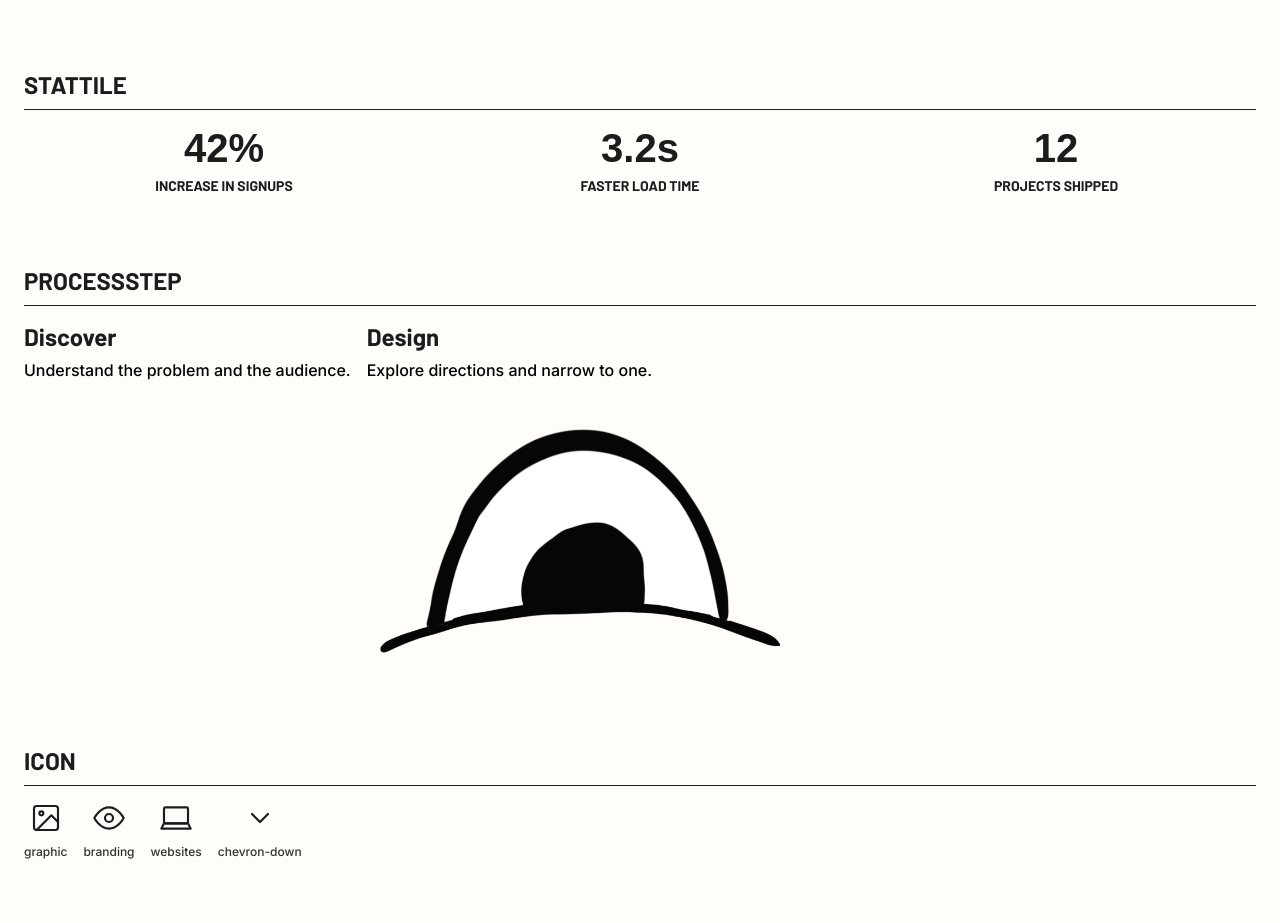
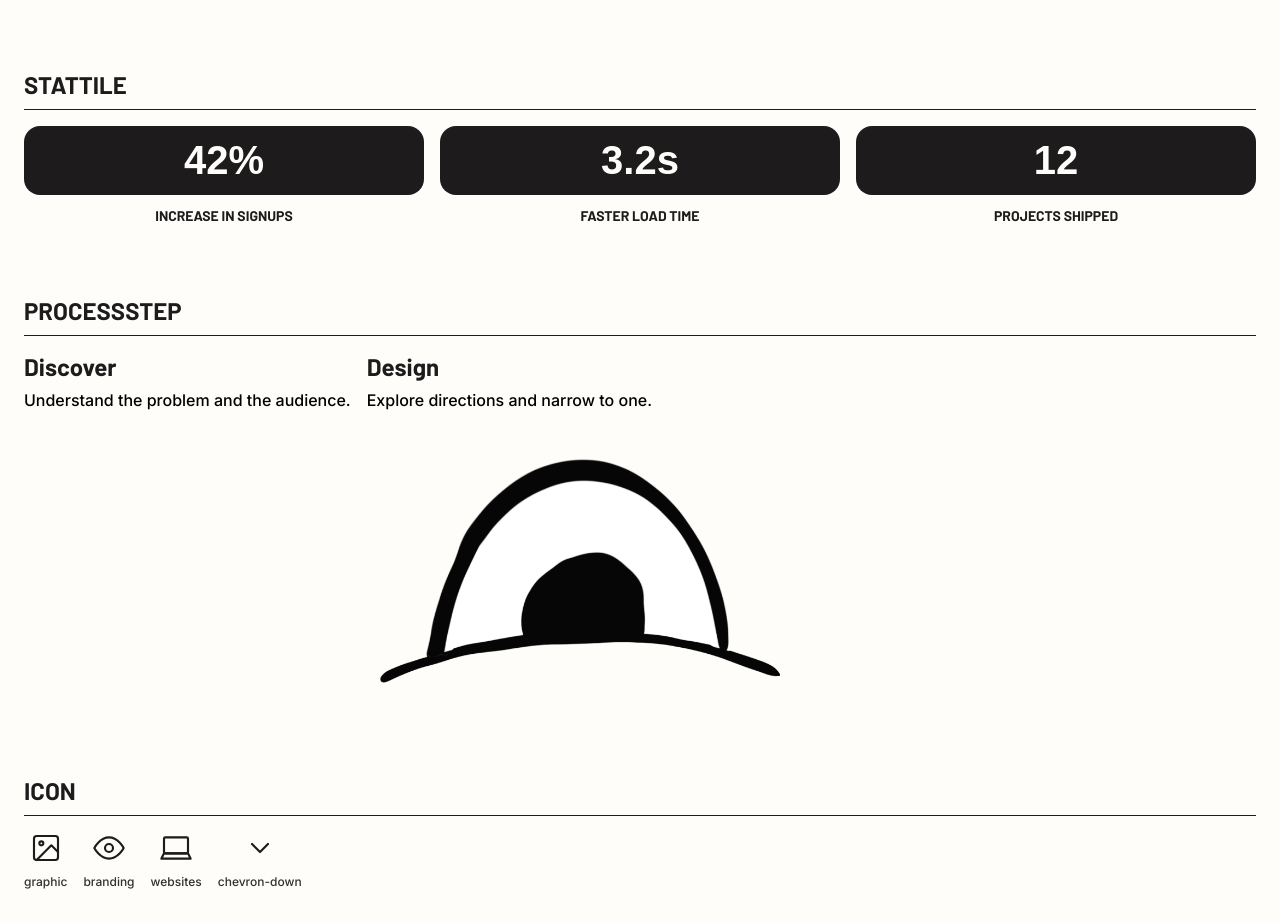
Before and after one commit to Fauxdeedle/site-portfolio, a Next.js app: page /style-guide in a window 1280 px wide. Shown: the part 4869-5792 px from the top of the page. Built offline with nearby package versions, Linux system fonts and the light colour scheme; a web font is replaced by a local one.

Commit message:
updated stat-tile visuals

```diff
--- a/components/StatTile.module.css
+++ b/components/StatTile.module.css
@@ -2,16 +2,23 @@
   display: flex;
   flex-direction: column;
   align-items: center;
-  gap: 6px;
+  gap: var(--space-3);
   flex: 1 1 160px;
   text-align: center;
 }
 
 .value {
+  display: flex;
+  align-items: center;
+  justify-content: center;
+  width: 100%;
+  padding: var(--space-3) var(--space-4);
+  border-radius: var(--radius-lg);
+  background: var(--ink);
   font-family: var(--font-display);
   font-weight: 800;
   font-size: clamp(28px, 4vw, 40px);
-  color: var(--ink);
+  color: var(--paper);
 }
 
 .label {
```
